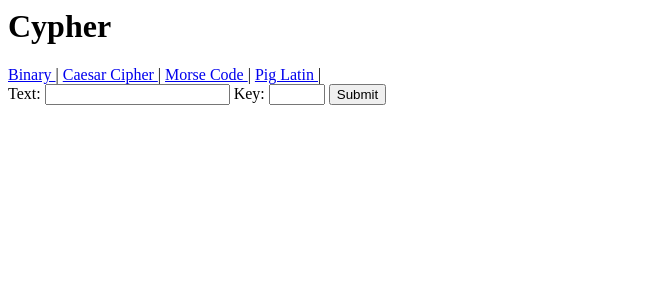
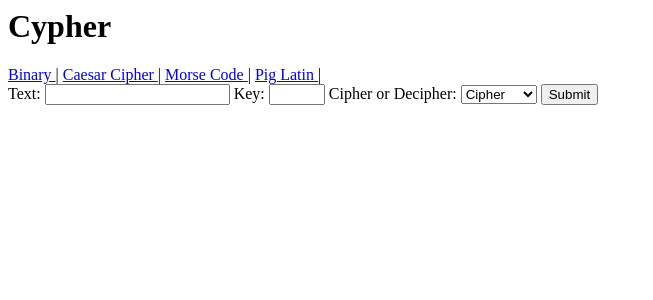
Before and after one commit to FrancisLangit/cypher, a Django app: page /app/caesar_cipher/ in a window 1280 px wide. Shown: the top 300 px of the page, without its empty margins (0-653 px from the left). Run offline with Django 3.2, Linux system fonts and the light colour scheme.

Commit message:
Add operation ChoiceField to CipherTextForm

```diff
--- a/cypher_app/forms.py
+++ b/cypher_app/forms.py
@@ -5,3 +5,9 @@ class CipherTextForm(forms.Form):
 	text = forms.CharField(label='Text', max_length=1000)
 	key = forms.IntegerField(
 		label='Key', min_value=0, max_value=26, required=False)
+	operation = forms.ChoiceField(
+		label='Cipher or Decipher',
+		choices=(
+			('cipher', "Cipher"),
+			('decipher', "Decipher"),
+		))
--- a/cypher_app/templates/cypher_app/app.html
+++ b/cypher_app/templates/cypher_app/app.html
@@ -9,6 +9,8 @@
 		{% if cipher_choice == "caesar_cipher" %}
 			{{ form.key.label_tag }} {{ form.key }}
 		{% endif %}
+
+		{{ form.operation.label_tag }} {{ form.operation }}
 		<input type="submit" value="Submit">
 	</form>
 
```
